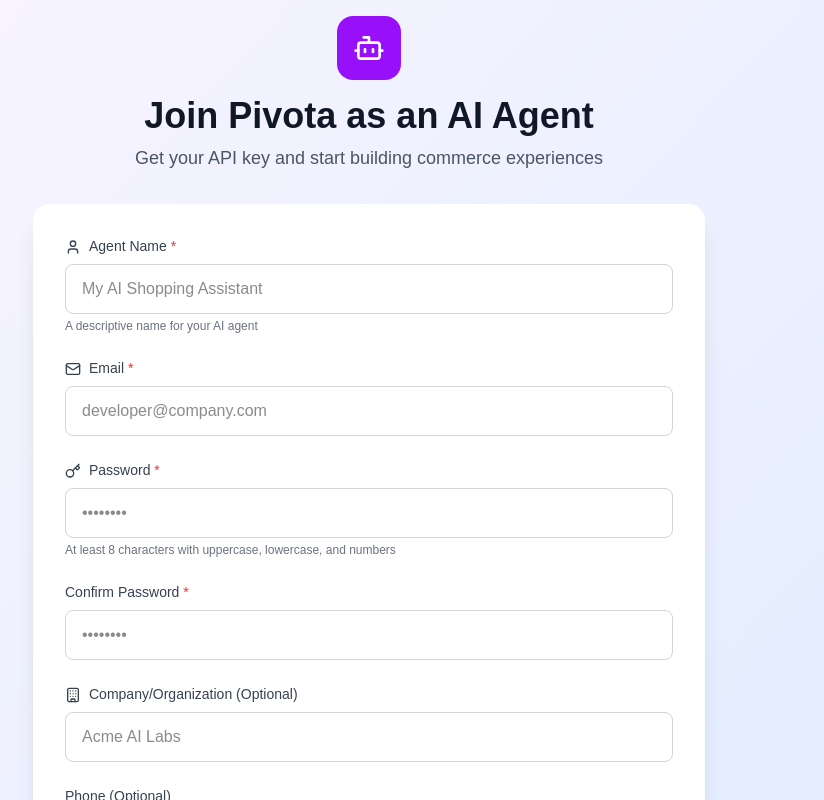
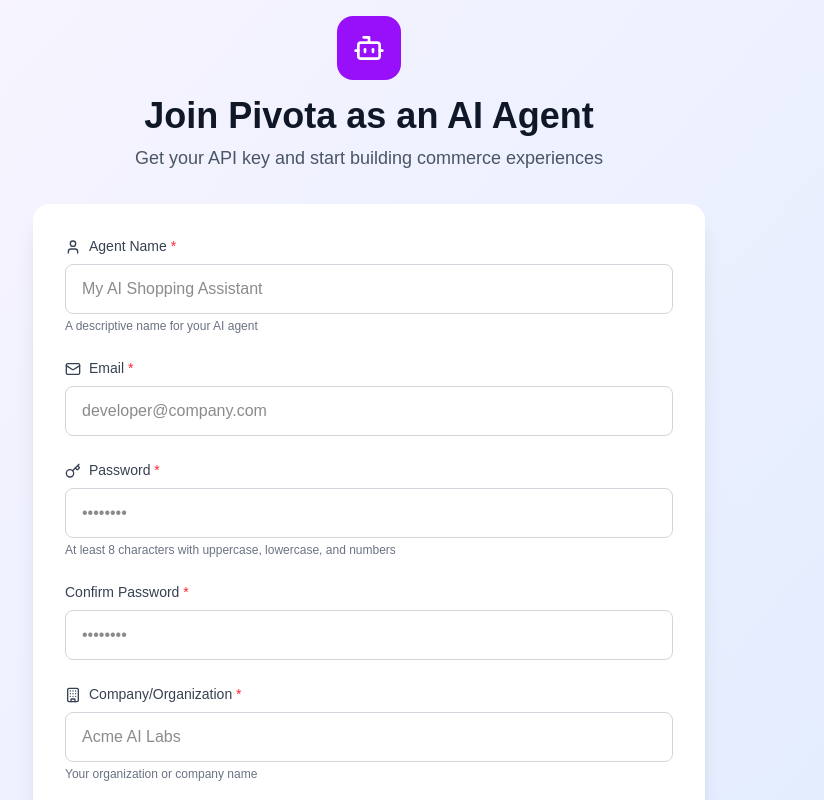
Before and after one commit to pengxu9-rgb/pivota-agents-portal, a Next.js app: page /signup in a window 1280 px wide. Shown: the whole page, without its empty margins (271-1095 px from the left). Built offline with nearby package versions, Linux system fonts and the light colour scheme.

Commit message:
fix: make Company required and ensure Description is optional
- Company/Organization now required (marked with *)
- Added help text for Company field
- Description remains optional (no required attribute)
- Better form validation

```diff
--- a/app/signup/page.tsx
+++ b/app/signup/page.tsx
@@ -253,15 +253,19 @@
             <div>
               <label className="block text-sm font-medium text-gray-700 mb-2">
                 <Building className="w-4 h-4 inline mr-2" />
-                Company/Organization (Optional)
+                Company/Organization <span className="text-red-500">*</span>
               </label>
               <input
                 type="text"
+                required
                 value={formData.company}
                 onChange={(e) => setFormData({ ...formData, company: e.target.value })}
                 className="w-full px-4 py-3 border border-gray-300 rounded-lg focus:ring-2 focus:ring-purple-500 focus:border-transparent"
                 placeholder="Acme AI Labs"
               />
+              <p className="text-xs text-gray-500 mt-1">
+                Your organization or company name
+              </p>
             </div>
 
             <div>
```
